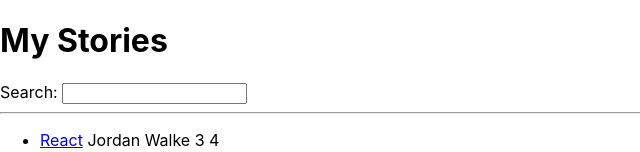
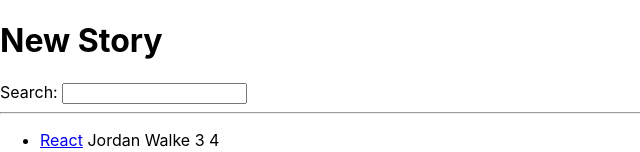
Before and after one commit to annaUniversal/react-flamingo, a React (Create React App) app: page / in a window 1280 px wide. Shown: the top 152 px of the page, without its empty margins (0-640 px from the left). Built offline with nearby package versions, Linux system fonts and the light colour scheme.

Commit message:
changes from a mentor session

```diff
--- a/src/App.js
+++ b/src/App.js
@@ -19,10 +19,26 @@ const list = [
   },
 ];
 
+const Header = ({title}) => { //componets are capitalized
+
+  return(
+    <h1>{title}</h1>
+
+  )
+}
+
+const Link = ({url, title}) => { //componets are capitalized
+
+  return(
+    <a href={url}>{title}</a>
+
+  )
+}
+
 function App() {
   return (
     <div>
-      <h1>My Stories</h1>
+      <Header title = "New Story"/>
 
       <label htmlFor="search">Search: </label>
       <input id="search" type="text" />
@@ -34,7 +50,7 @@ function App() {
           return (
             <li key = {item.objectID}>
               <span>
-                <a href={item.url}>{item.title}</a>
+                <Link title={item.title}  url={item.url} />
               </span>
               <span> {item.author} </span>
               <span>{item.num_comments} </span>
```
